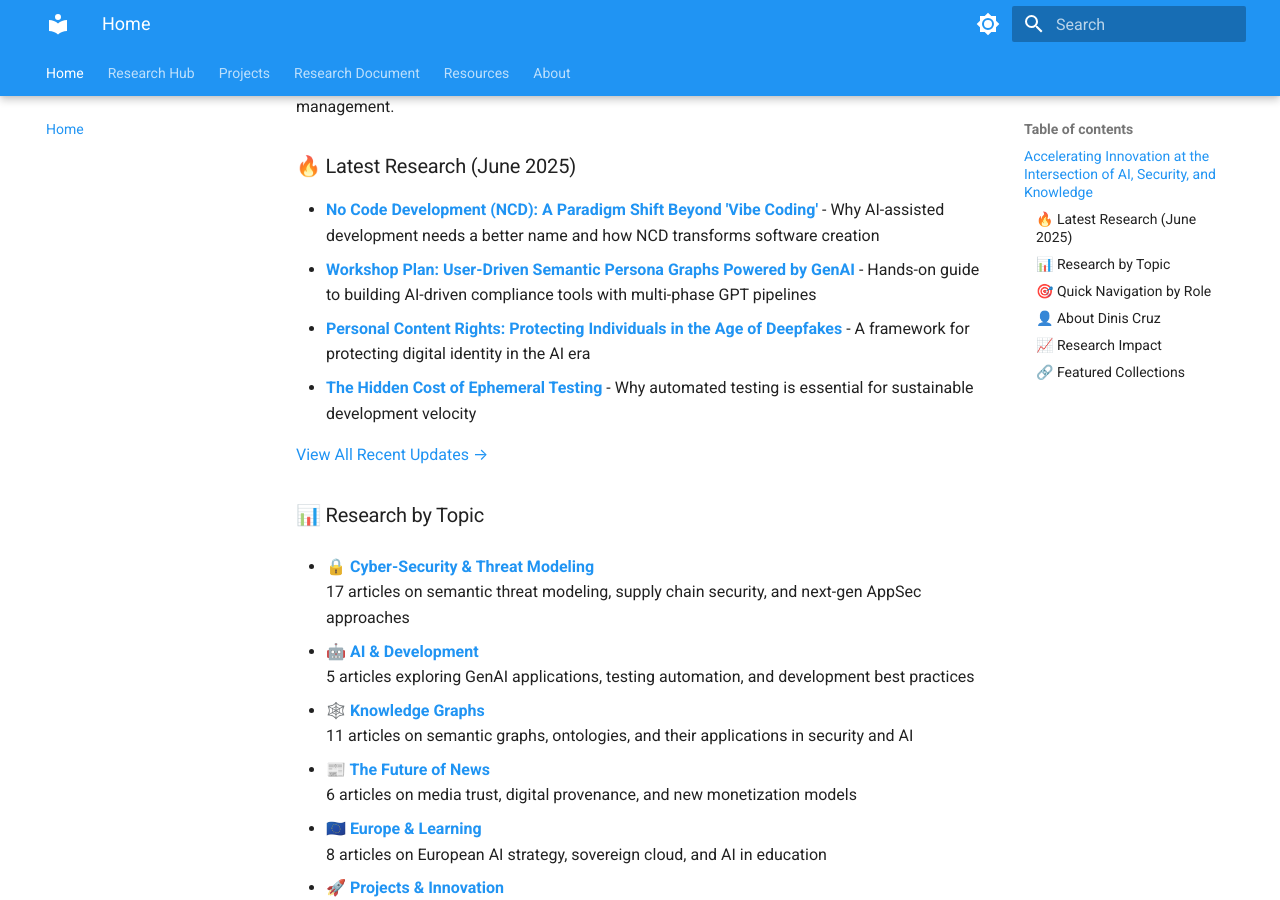
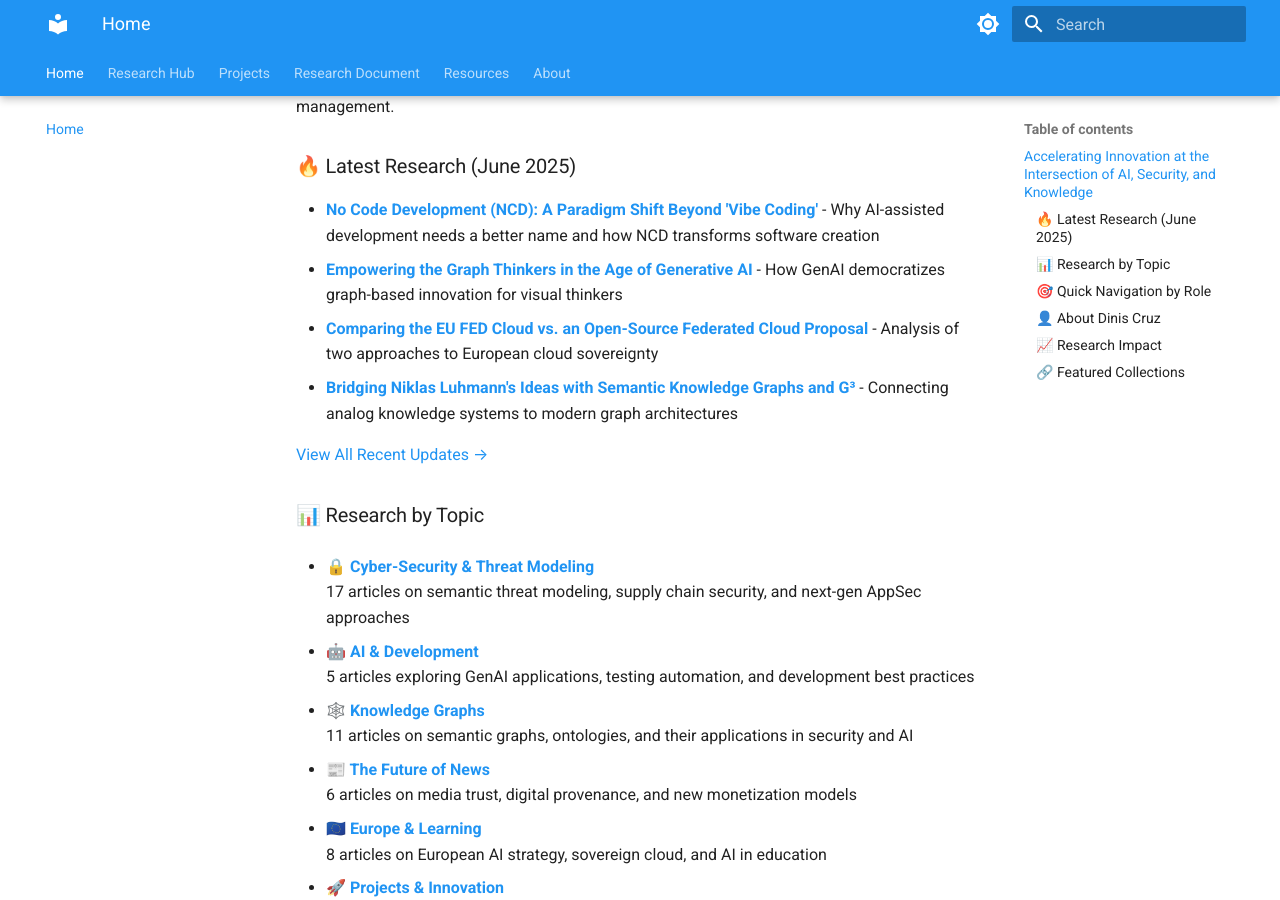
Before and after one commit to DinisCruz/docs.diniscruz.ai, an MkDocs documentation site: the page built from docs/index.md, in a window 1280 px wide and 900 px high, scrolled down 320 px. Built offline with MkDocs 1.6.1 and Material for MkDocs 9.7.7, drawn with Linux system fonts in a browser that asks for light colours.

Commit message:
fixed homepage links and multiple article's credits

```diff
--- a/docs/index.md
+++ b/docs/index.md
@@ -7,9 +7,9 @@ Welcome to my research hub where I explore practical applications of generative
 ### 🔥 Latest Research (June 2025)
 
 - **[No Code Development (NCD): A Paradigm Shift Beyond 'Vibe Coding'](./2025/06/18/no-code-development--ndc--a-paradigm-shift-beyond-vibe-coding.md)** - Why AI-assisted development needs a better name and how NCD transforms software creation
-- **[Workshop Plan: User-Driven Semantic Persona Graphs Powered by GenAI](./2025/06/16/workshop-plan-user-driven-semantic-persona-graphs-powered-by-genai.md)** - Hands-on guide to building AI-driven compliance tools with multi-phase GPT pipelines
-- **[Personal Content Rights: Protecting Individuals in the Age of Deepfakes](./2025/06/15/personal-content-rights-protecting-individuals-in-the-age-of-deepfakes-and-ai-cloning.md)** - A framework for protecting digital identity in the AI era
-- **[The Hidden Cost of Ephemeral Testing](./2025/06/15/the-hidden-cost-of-ephemeral-testing-and-the-case-for-automation.md)** - Why automated testing is essential for sustainable development velocity
+- **[Empowering the Graph Thinkers in the Age of Generative AI](./2025/06/18/empowering-the-graph-thinkers-in-the-age-of-generative-ai.md)** - How GenAI democratizes graph-based innovation for visual thinkers
+- **[Comparing the EU FED Cloud vs. an Open-Source Federated Cloud Proposal](./2025/06/18/comparing-the-eu-fed-cloud-vs-an-open-source-federated-cloud-proposal.md)** - Analysis of two approaches to European cloud sovereignty
+- **[Bridging Niklas Luhmann's Ideas with Semantic Knowledge Graphs and G³](./2025/06/18/bridging-niklas-luhmanns-ideas-with-semantic-knowledge-graphs-and-g3.md)** - Connecting analog knowledge systems to modern graph architectures
 
 [View All Recent Updates →](./research/index.md#latest-research)
 
```
Also changed, not shown: docs/2025/06/16/workshop-plan-user-driven-semantic-persona-graphs-powered-by-genai.md (+1 -1 lines), docs/2025/06/18/bridging-niklas-luhmanns-ideas-with-semantic-knowledge-graphs-and-g3.md (+1 -1 lines), docs/2025/06/18/comparing-the-eu-fed-cloud-vs-an-open-source-federated-cloud-proposal.md (+1 -1 lines), docs/2025/06/18/empowering-the-graph-thinkers-in-the-age-of-generative-ai.md (+1 -1 lines), docs/2025/06/18/no-code-development--ndc--a-paradigm-shift-beyond-vibe-coding.md (+2 -1 lines).
